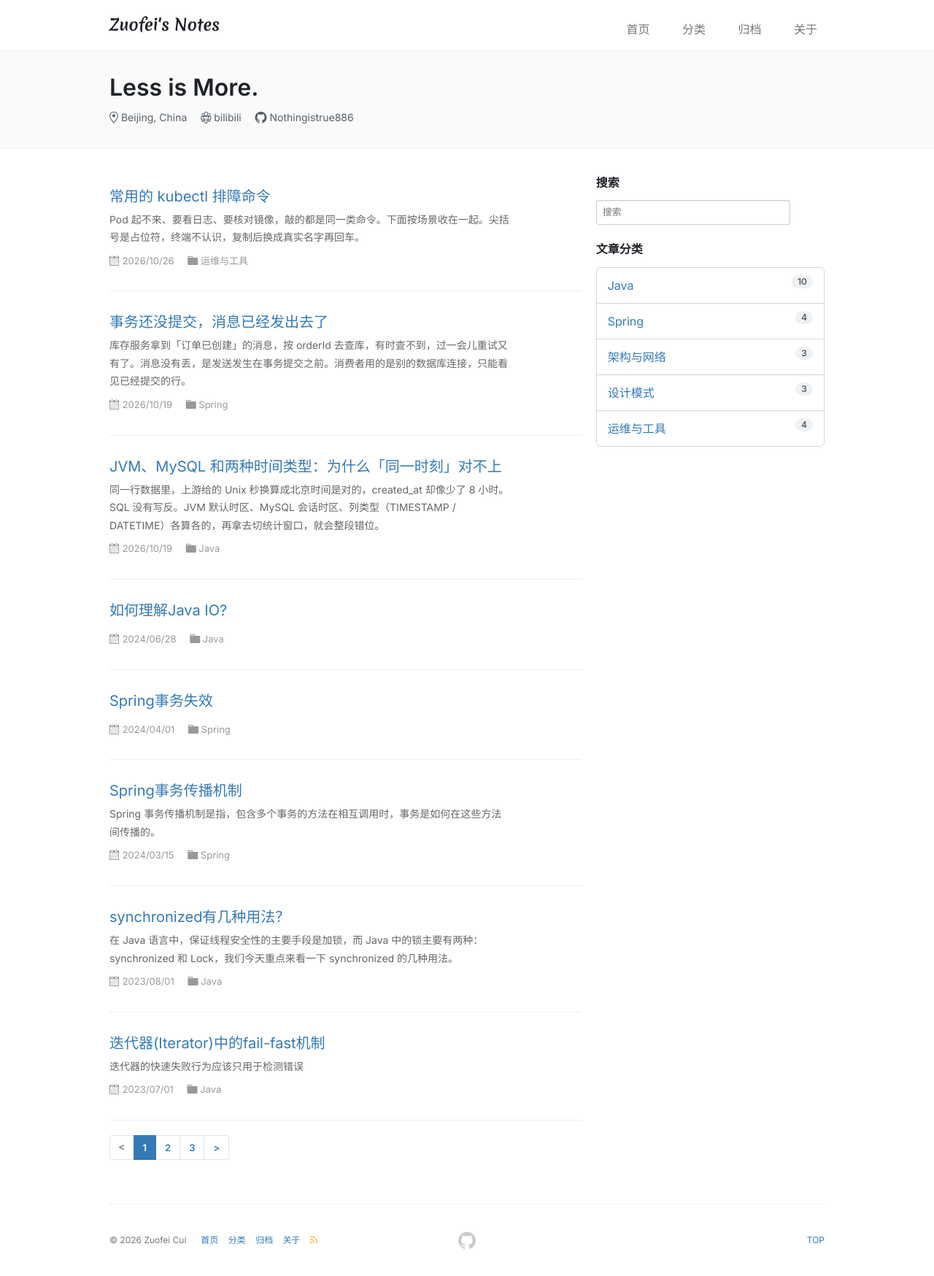
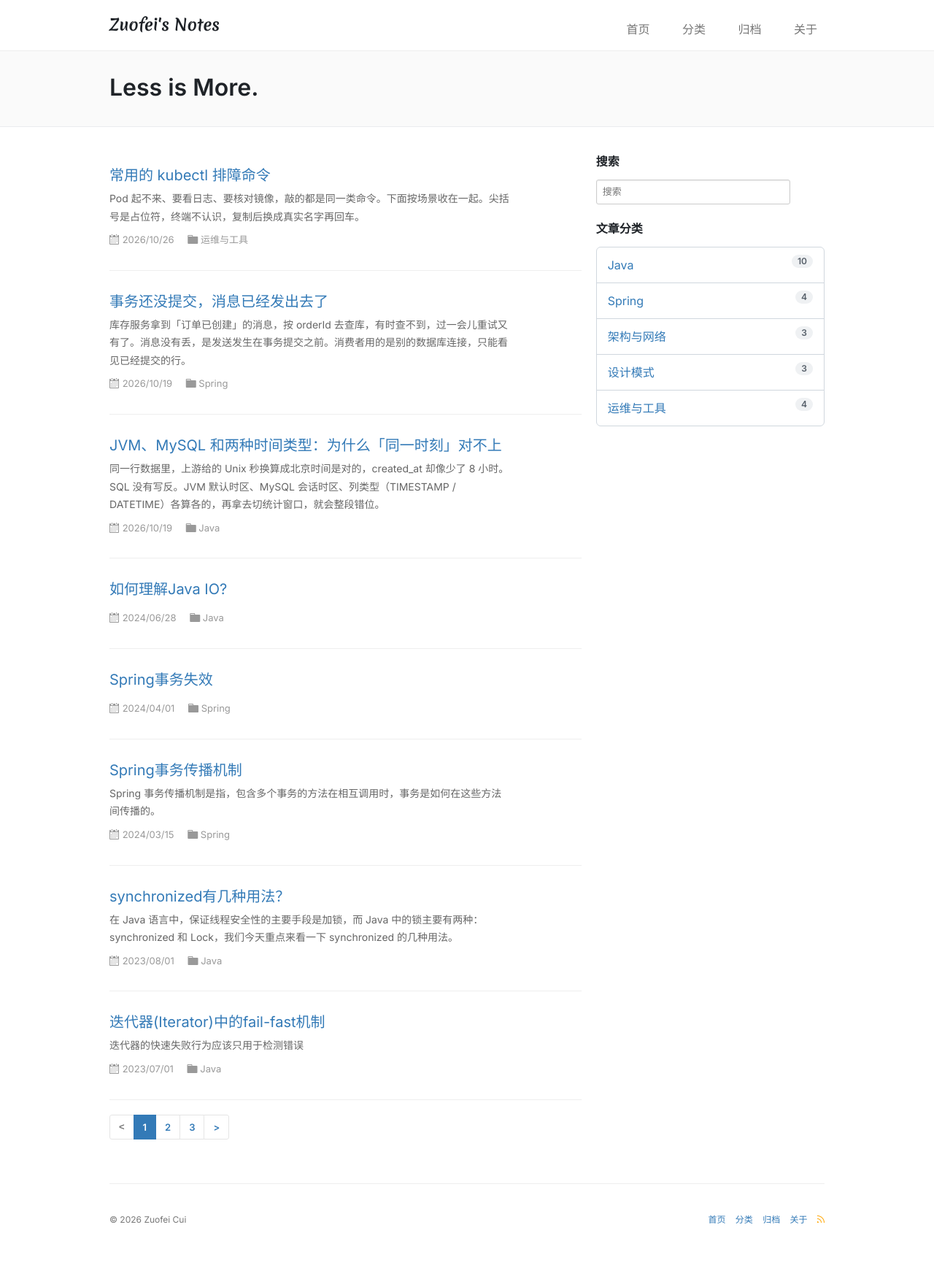
Before and after one commit to Nothingistrue886/Nothingistrue886.github.io, a Jekyll site: the page built from index.html, in a window 1280 px wide. Shown: the whole page at 73% size. Built offline with Jekyll 4.4.1, drawn with Linux system fonts in a browser that asks for light colours; the list of posts is cut into pages by our own code; after the commit the page ends 1720 px from its top, so only the background shows below that.

Commit message:
fix: 修复回到顶部后目录宽度坍缩问题，精简首页横幅与页脚重复按钮
Co-authored-by: Cursor <cursoragent@cursor.com>

```diff
--- a/_config.yml
+++ b/_config.yml
@@ -16,10 +16,7 @@ side_bar_repo_limit: 5
 #      Author      #
 # ---------------- #
 author: Zuofei Cui
-organization: bilibili
-organization_url: https://www.bilibili.com/
 github_username: Nothingistrue886
-location: Beijing, China
 email: czff886@163.com
 
 # ---------------- #
--- a/_includes/footer.html
+++ b/_includes/footer.html
@@ -3,18 +3,9 @@
         <div class="copyright left mobile-block">
             © {{ site.time | date: '%Y' }}
             <span title="{{ site.author }}">{{ site.author }}</span>
-            <a href="javascript:window.scrollTo(0,0)" class="right mobile-visible">TOP</a>
         </div>
 
         <ul class="site-footer-links right mobile-hidden">
-            <li>
-                <a href="javascript:window.scrollTo(0,0)">TOP</a>
-            </li>
-        </ul>
-        <a href="{{ site.github.repository_url }}" target="_blank" aria-label="view source code">
-            <span class="mega-octicon octicon-mark-github" title="GitHub"></span>
-        </a>
-        <ul class="site-footer-links mobile-hidden">
             {% for nav in site.navs %}
             <li>
                 <a href="{{ site.url }}{{ nav.href }}" title="{{ nav.label }}" target="{{ nav.target | default: _self }}">
--- a/_includes/header.html
+++ b/_includes/header.html
@@ -15,9 +15,9 @@
     <link rel="stylesheet" href="{{ site.url }}/assets/css/sections/repo-list.css">
     <link rel="stylesheet" href="{{ site.url }}/assets/css/sections/mini-repo-list.css">
     <link rel="stylesheet" href="{{ site.url }}/assets/css/components/boxed-group.css">
-    <link rel="stylesheet" href="{{ site.url }}/assets/css/globals/common.css?v=5">
-    <link rel="stylesheet" href="{{ site.url }}/assets/css/globals/responsive.css?v=5">
-    <link rel="stylesheet" href="{{ site.url }}/assets/css/posts/index.css?v=5">
+    <link rel="stylesheet" href="{{ site.url }}/assets/css/globals/common.css?v=6">
+    <link rel="stylesheet" href="{{ site.url }}/assets/css/globals/responsive.css?v=6">
+    <link rel="stylesheet" href="{{ site.url }}/assets/css/posts/index.css?v=6">
     {% if page.layout == 'post' or page.layout == 'page' %}
     <link rel="stylesheet" href="{{ site.url }}/assets/vendor/fancybox/jquery.fancybox.css" media="all"/>
     {% endif %}
--- a/_includes/sidebar-post-nav.html
+++ b/_includes/sidebar-post-nav.html
@@ -7,4 +7,4 @@
     </section>
 </div>
 
-<script src="{{ site.url }}/assets/js/jquery.toc.js"></script>
+<script src="{{ site.url }}/assets/js/jquery.toc.js?v=6"></script>
--- a/assets/css/posts/index.css
+++ b/assets/css/posts/index.css
@@ -1,5 +1,6 @@
 #post-directory-module {
     z-index: 999;
+    width: 220px;
 }
 
 .post-directory-title {
@@ -11,7 +12,8 @@
     background: transparent;
     overflow-x: hidden;
     overflow-y: auto;
-    max-width: 240px;
+    width: 220px;
+    max-width: 220px;
     padding: 4px 0 1em 0;
     border: none;
     border-left: 2px solid #eaecef;
--- a/index.html
+++ b/index.html
@@ -10,20 +10,6 @@ comments: false
         <div class="container">
             <div class="collection-title">
               <h1 class="collection-header" id="sub-title"><span>{{ site.subtitle }}</span></h1>
-                <div class="collection-info">
-                    <span class="meta-info mobile-hidden">
-                        <span class="octicon octicon-location"></span>
-                        {{ site.location }}
-                    </span>
-                    <span class="meta-info">
-                        <span class="octicon octicon-organization"></span>
-                        <a href="{{ site.organization_url }}" target="_blank">{{ site.organization }}</a>
-                    </span>
-                     <span class="meta-info">
-                        <span class="octicon octicon-mark-github"></span>
-                        <a href="https://github.com/{{ site.github_username }}" target="_blank">{{ site.github_username }}</a>
-                    </span>
-                </div>
             </div>
         </div>
     </div>
```
Also changed, not shown: assets/js/jquery.toc.js.
